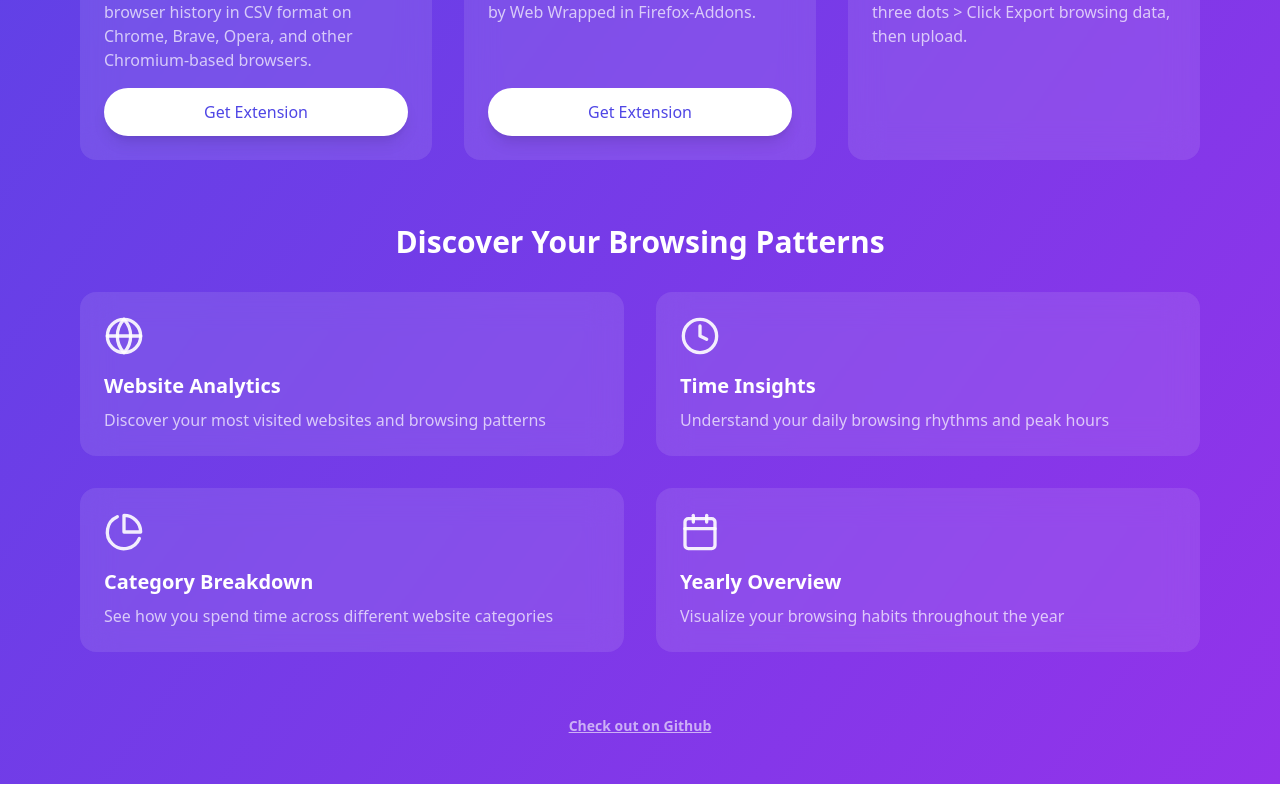
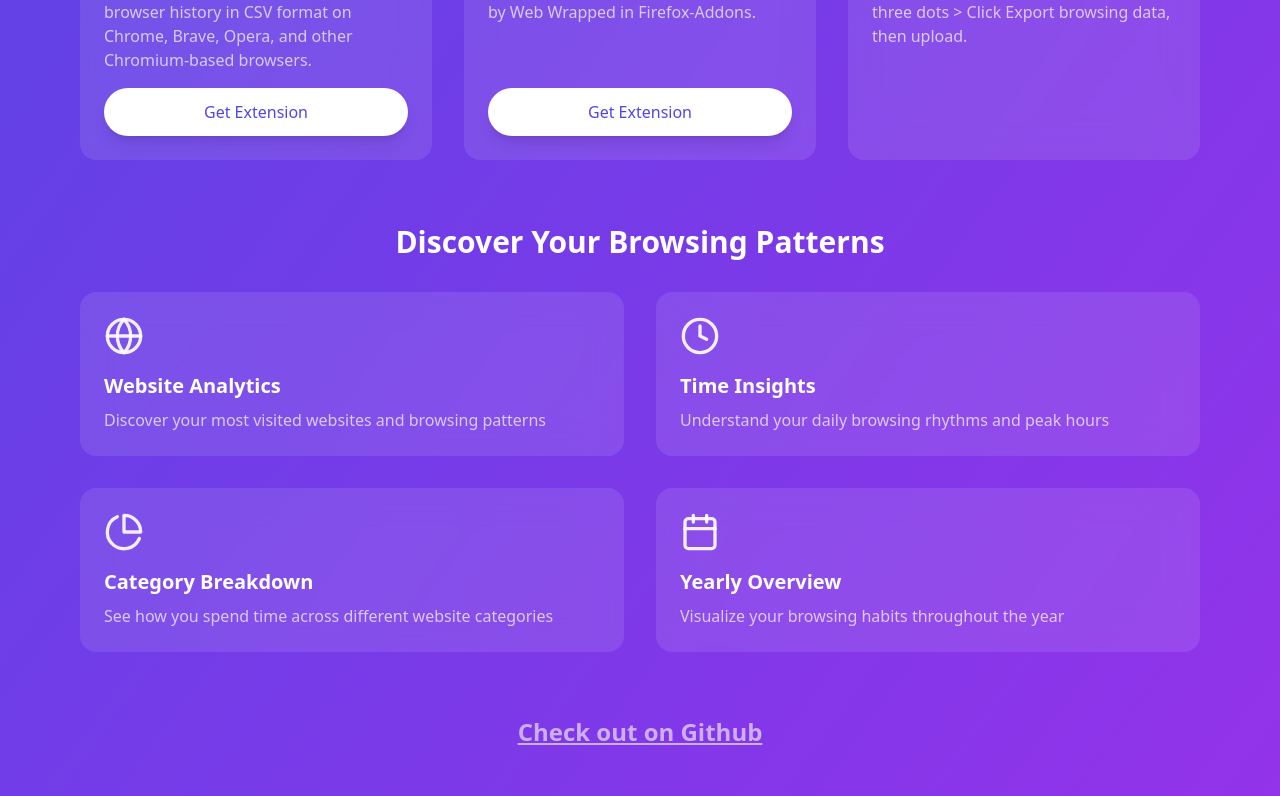
Before and after one commit to abishek77s/project, a React (Vite) app: page / in a window 1280 px wide. Shown: the part 964-1760 px from the top of the page. Built offline with nearby package versions, Linux system fonts and the light colour scheme; a small style sheet from the web is missing.

Commit message:
text size github

```diff
--- a/src/components/LandingPage.tsx
+++ b/src/components/LandingPage.tsx
@@ -198,7 +198,7 @@ export const LandingPage: React.FC<LandingPageProps> = ({ onFileUpload }) => {
           <a
             href="https://github.com/abishek77s/web-wrapped"
             target="_blank"
-            className="m-5 font-semibold underline"
+            className="m-5 text-2xl font-semibold underline"
           >
             Check out on Github
           </a>
```
